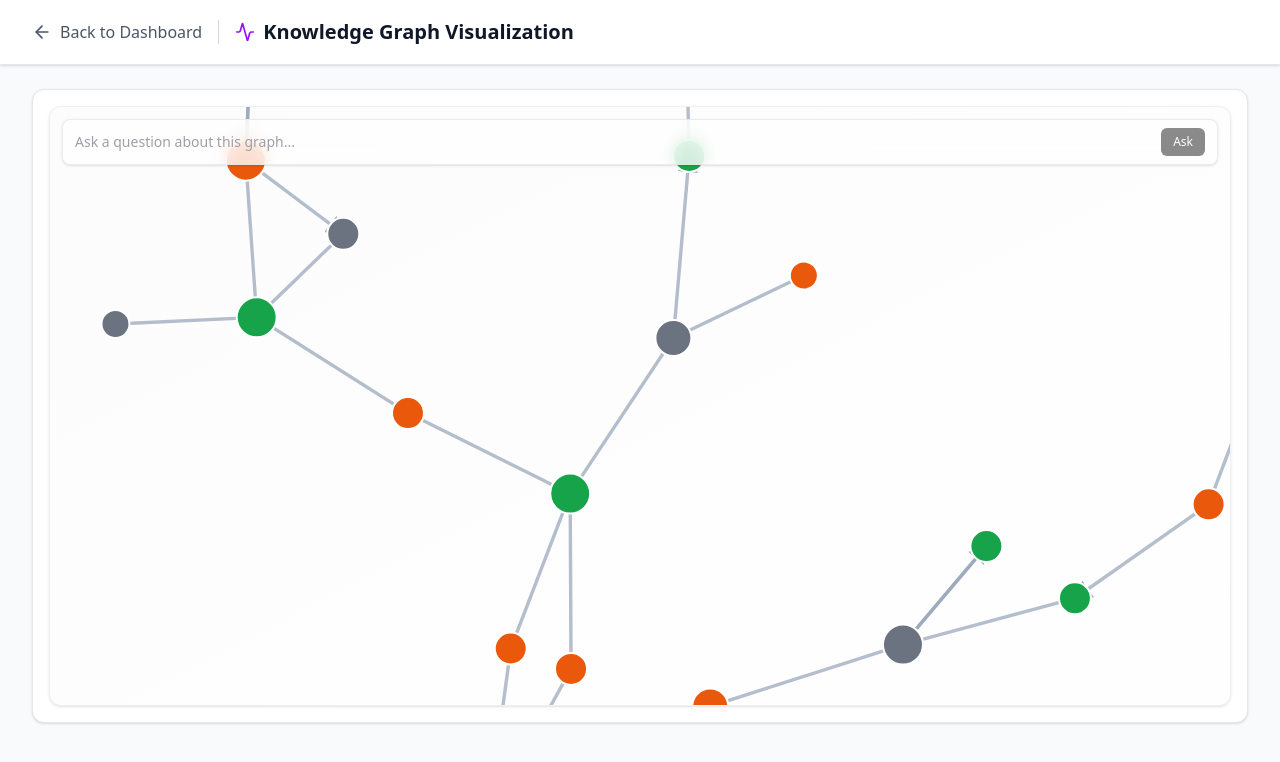
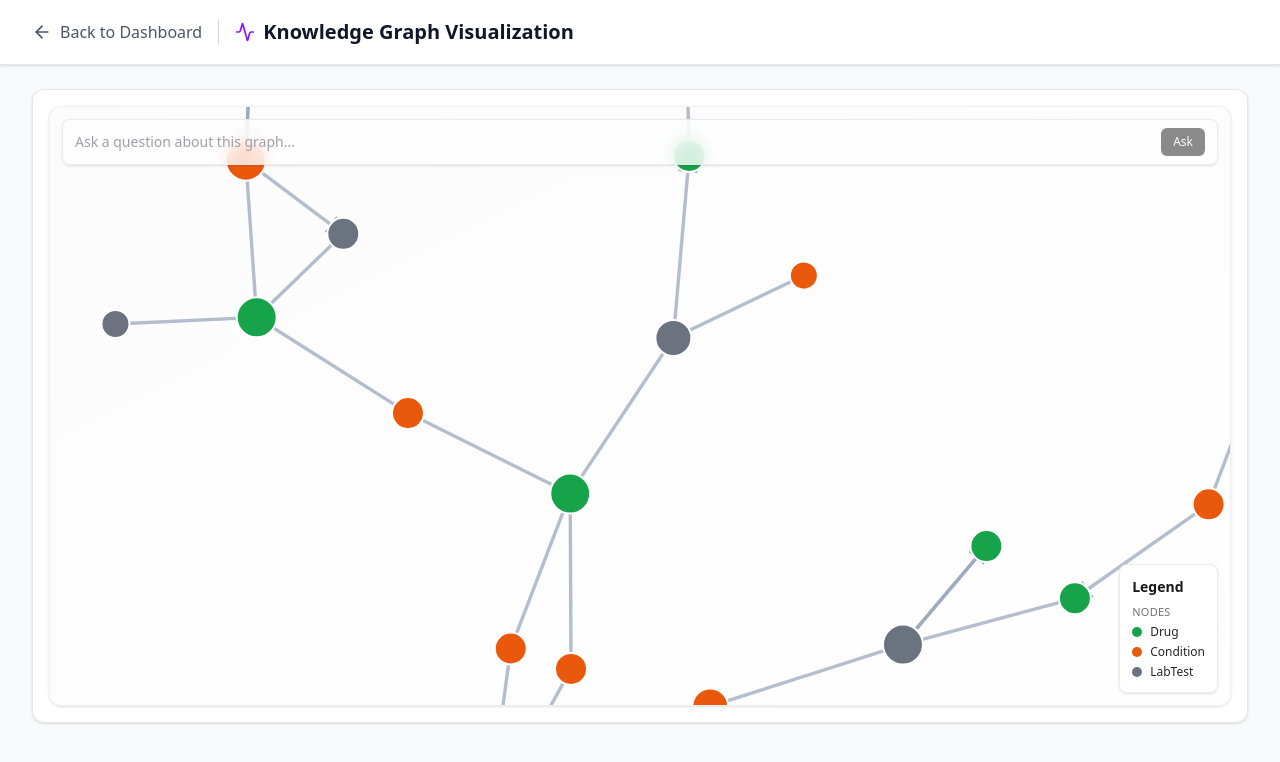
Before and after one commit to jeet-dekivadia/0-chrono, a Next.js app: page /dashboard/visualization in a window 1280 px wide. Shown: the top 762 px of the page. Built offline with nearby package versions, Linux system fonts and the light colour scheme; no server answers.

Commit message:
Add legend to graph

```diff
--- a/src/app/dashboard/visualization/GraphCanvas.tsx
+++ b/src/app/dashboard/visualization/GraphCanvas.tsx
@@ -95,11 +95,7 @@ function nodeRadius(t: NodeType, degree = 0) {
 }
 
 function edgeColor(e: GraphEdge) {
-  if (e.type === "interacts_with" || e.type === "contraindicated_with") {
-    if (e.severity === "high") return "#dc2626"; // red-600
-    if (e.severity === "medium") return "#f59e0b"; // amber-500
-    return "#10b981"; // emerald-500 (low)
-  }
+  // Use a single neutral color for all edges (severity and type not color-coded)
   return "#94a3b8"; // slate-400
 }
 
@@ -156,6 +152,16 @@ export function GraphCanvas({
 
     return { nodes, edges };
   }, [data, serverData]);
+
+  // Legend items
+  const nodeLegendItems = React.useMemo(
+    () => [
+      { type: "Drug" as const, label: "Drug" },
+      { type: "Condition" as const, label: "Condition" },
+      { type: "LabTest" as const, label: "LabTest" },
+    ],
+    []
+  );
 
   // Try to fetch from backend if available (no auth; dev only)
   React.useEffect(() => {
@@ -498,6 +504,28 @@ export function GraphCanvas({
         role="img"
         aria-label="Interactive Knowledge Graph"
       />
+      {/* Legend */}
+      <div
+        className="absolute bottom-0 right-0 z-20 m-3 max-w-sm rounded-lg border border-zinc-200/70 bg-white/90 p-3 text-xs text-zinc-800 shadow-sm backdrop-blur dark:border-zinc-700/70 dark:bg-zinc-900/80 dark:text-zinc-200"
+        role="note"
+        aria-label="Legend"
+      >
+        <div className="mb-2 text-sm font-semibold text-zinc-900 dark:text-zinc-100">Legend</div>
+        <div>
+          <div className="mb-1 text-[11px] font-medium uppercase tracking-wide text-zinc-500 dark:text-zinc-400">Nodes</div>
+          <ul className="space-y-1">
+            {nodeLegendItems.map((item) => (
+              <li key={item.type} className="flex items-center gap-2">
+                <span
+                  aria-hidden
+                  style={{ backgroundColor: nodeColor(item.type), width: 10, height: 10, borderRadius: 9999, display: "inline-block", boxShadow: "0 0 0 2px #fff" }}
+                />
+                <span>{item.label}</span>
+              </li>
+            ))}
+          </ul>
+        </div>
+      </div>
       {hovered && (
         <div
           className="pointer-events-none absolute z-20 max-w-xs translate-x-3 translate-y-3 rounded-md border border-zinc-200/70 bg-white/95 p-3 text-xs shadow-lg backdrop-blur dark:border-zinc-700/70 dark:bg-zinc-900/90"
```
